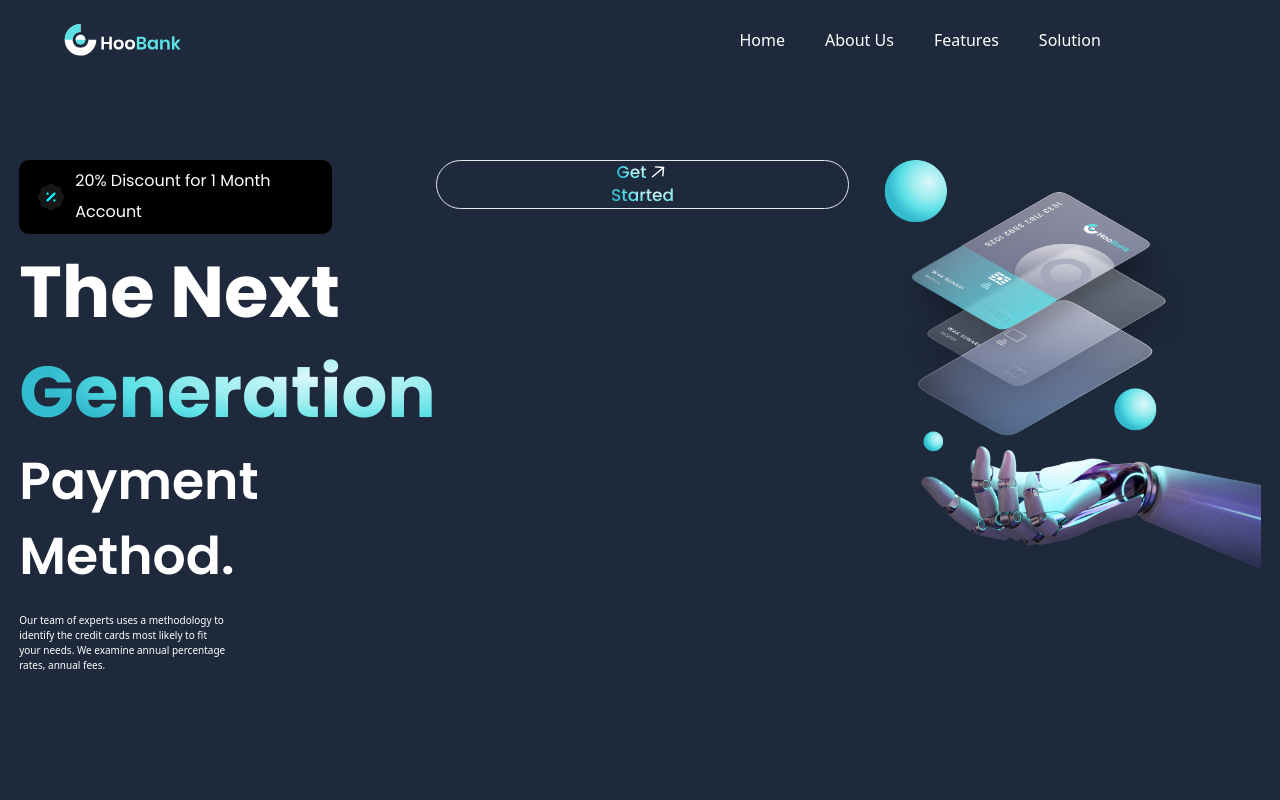
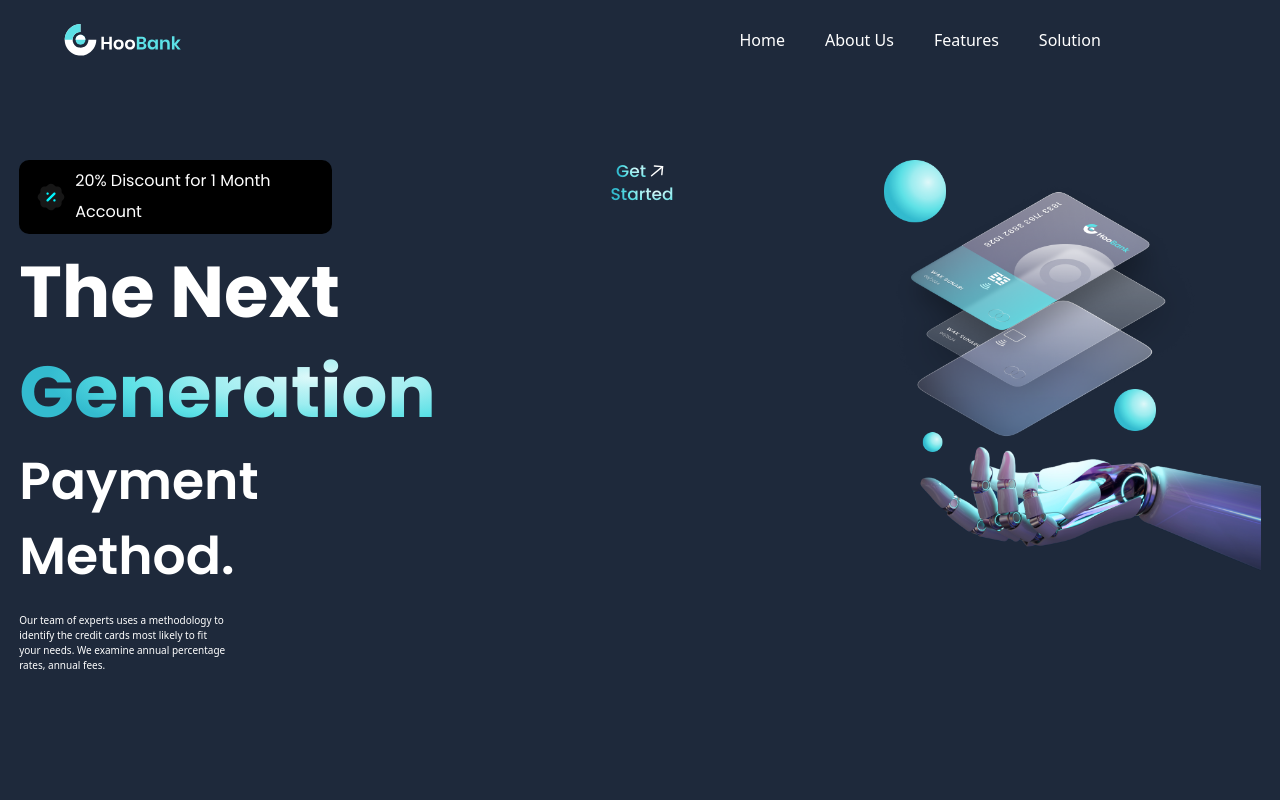
Before and after one commit to Alexandra4373/Bank-app, a React (Vite) app: page / in a window 1280 px wide. Shown: the top 800 px of the page. Built offline with nearby package versions, Linux system fonts and the light colour scheme.

Commit message:
Update App.jsx

```diff
--- a/src/App.jsx
+++ b/src/App.jsx
@@ -77,9 +77,9 @@ function App() {
                 percentage rates, annual fees.
               </p>
             </div>
-            <div className="flex-1 justify-center items-center border rounded-full  w-[50%] h-[50%]  cursor-pointer">
-              <div className="flex flex-col justify-center items-center text-center">
-                <div className="flex items-center">
+            <div className="flex-1 justify-center items-center  cursor-pointer">
+              <div className="flex flex-col justify-center items-center ">
+                <div className="flex ">
                   <p className="font-poppins font-medium text-[17px] leading-[23.4px] text-gradient">
                     Get
                   </p>
```
